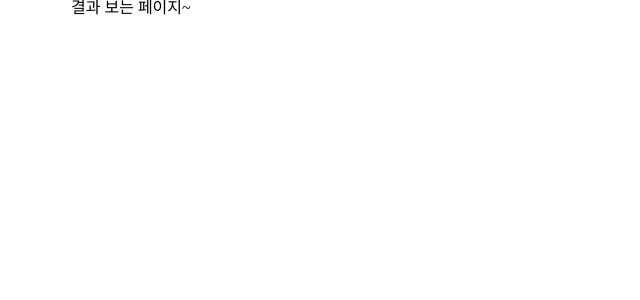
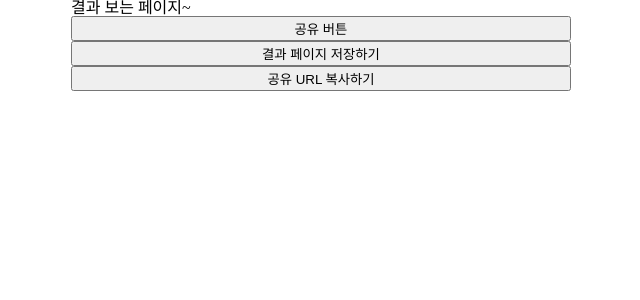
Before and after one commit to teo15-3/nickname-fe, a Next.js app: page /result/1 in a window 1280 px wide. Shown: the top 300 px of the page, without its empty margins (319-959 px from the left). Built offline with nearby package versions, Linux system fonts and the light colour scheme.

Commit message:
feat : handleClipBoard 기능 생성 ,적용

```diff
--- a/src/app/result/[id]/page.tsx
+++ b/src/app/result/[id]/page.tsx
@@ -1,6 +1,9 @@
 "use client";
 
 import { useState } from "react";
+import { onKaKaoShare } from "../../../service/kakao";
+import { copy } from "../../../utils/clipboard";
+import Notification from "../../../components/result/Notification/Notification";
 
 type Props = {
   params: {
@@ -30,9 +33,31 @@ export default function Create({ params }: Props) {
     }, 2000);
   };
 
+  const handleClipBoardSelfBtn = () => {
+    const curPath = window.location.pathname;
+    const url = `${process.env.NEXT_PUBLIC_DOMAIN_URL}${curPath}`;
+    copy(url).then(() => showCopyResultUiHandle("self"));
+  };
+
+  const handleClipBoardShareDirectBtn = () => {
+    const recommendataionUrl = `${process.env.NEXT_PUBLIC_DOMAIN_URL}/recommendation/${params.id}`;
+    copy(recommendataionUrl).then(() => showCopyResultUiHandle("share"));
+  };
+
   return (
     <main>
       <p>결과 보는 페이지~</p>
+      <button type="button" onClick={() => onKaKaoShare(params.id)}>
+        공유 버튼
+      </button>
+      <button type="button" onClick={handleClipBoardSelfBtn}>
+        결과 페이지 저장하기
+      </button>
+
+      <button onClick={handleClipBoardShareDirectBtn} type="button">
+        공유 URL 복사하기
+      </button>
+      {show && <Notification text={copyMessage} />}
     </main>
   );
 }
```
